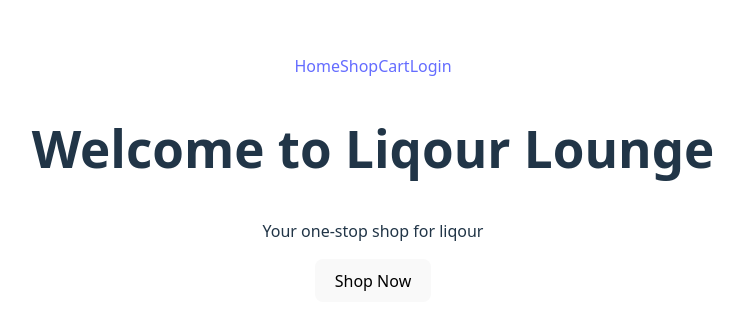
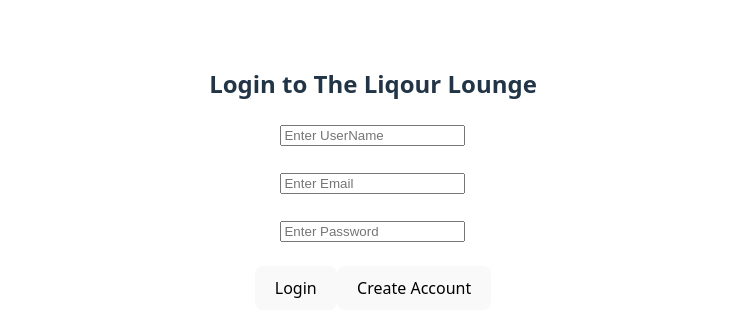
Before and after one commit to hillary445/The--Store, a React (Vite) app: page / in a window 1280 px wide. Shown: the part 222-558 px from the top of the page, without its empty margins (267-1010 px from the left). Built offline with nearby package versions, Linux system fonts and the light colour scheme.

Commit message:
Worked on creating the footer to the site and also implemented the login fomr to appear when the site button is clicked

```diff
--- a/src/App.jsx
+++ b/src/App.jsx
@@ -7,12 +7,12 @@ import Shop from './pages/Shop'
 import Cart from './pages/Cart'
 import LogInForm from './pages/LogInForm'
 import { AuthContext } from './context/AuthContext'
+import Footer from './components/Footer'
 
 
 function App() {
-/*   const { isLoggedIn } = useContext(AuthContext);
-  if (!isLoggedIn) return
-  <LogInForm/>; */
+  const { isLoggedIn } = useContext(AuthContext);
+  if (!isLoggedIn) return <LogInForm/>;
 
   return (
     <>
@@ -23,6 +23,7 @@ function App() {
       <Route path='/cart' element= {<Cart/>}/>
       <Route path='/login' element= {<LogInForm/>}/>
     </Routes>
+    <Footer/>
     </>
   );
 }
--- /dev/null
+++ b/src/components/Footer.jsx
@@ -0,0 +1,27 @@
+import React from 'react'
+import { Link } from 'react-router-dom'
+
+function Footer() {
+  return (
+    <footer>
+        <div className="footer-container">
+            <div className="footer-section">
+                <p>Premium spirits curated for refined taste.</p>
+                <p className="responsible">Drink Responsibly. 18+</p>
+            </div>
+
+            <div className="footer-section">
+                <h3>Contact Us</h3>
+                <p>Email: support@liquorlounge.com</p>
+                <p>Phone: +254 725 000 761</p>
+                <p>Nairobi, Kenya</p>
+            </div>
+            <div className="footer-bottom">
+                <p>© {new Date().getFullYear()} The Liquor Lounge. All rights reserved.</p>
+            </div>
+        </div>
+    </footer>
+  )
+}
+
+export default Footer
--- a/src/components/Hero.jsx
+++ b/src/components/Hero.jsx
@@ -4,8 +4,8 @@ import { Link } from 'react-router-dom'
 function Hero() {
     return (
         <section>
-            <h1>Welcome to Liqour Lounge</h1>
-            <p>Your one-stop shop for liqour</p>
+            <h1>The Liqour Lounge</h1>
+            <p>Premium spirits. Refined taste. Delivered to your door.</p>
             <Link to="/shop">
             <button> Shop Now</button>
             </Link>
--- a/src/components/Navbar.jsx
+++ b/src/components/Navbar.jsx
@@ -13,7 +13,7 @@ function Navbar() {
         <Link to='/'>Home</Link>
         <Link to='/shop'>Shop</Link>
         <Link to='/cart'>Cart</Link>
-        <Link to="/login">Login</Link>
+{/*         <Link to="/login">Login</Link> */}
     </nav>
     </>
   )
--- a/src/context/AuthContext.jsx
+++ b/src/context/AuthContext.jsx
@@ -1,5 +1,4 @@
 import React, { createContext, useState, useEffect} from 'react'
-
 
 //creating the auth context
 export const AuthContext = createContext();
--- a/src/pages/LogInForm.jsx
+++ b/src/pages/LogInForm.jsx
@@ -39,7 +39,6 @@ function LogInForm() {
 
         //Checking if the user exists in the storage
         if(
-            savedUser.name === name &&
             savedUser.email === email &&
             savedUser.password === password
         ) {
@@ -57,7 +56,7 @@ function LogInForm() {
 
   return (
     <form>
-        <h2>Login to The Store</h2>
+        <h2>Login to The Liqour Lounge</h2>
         <div>
             <input
             type="text"
```
